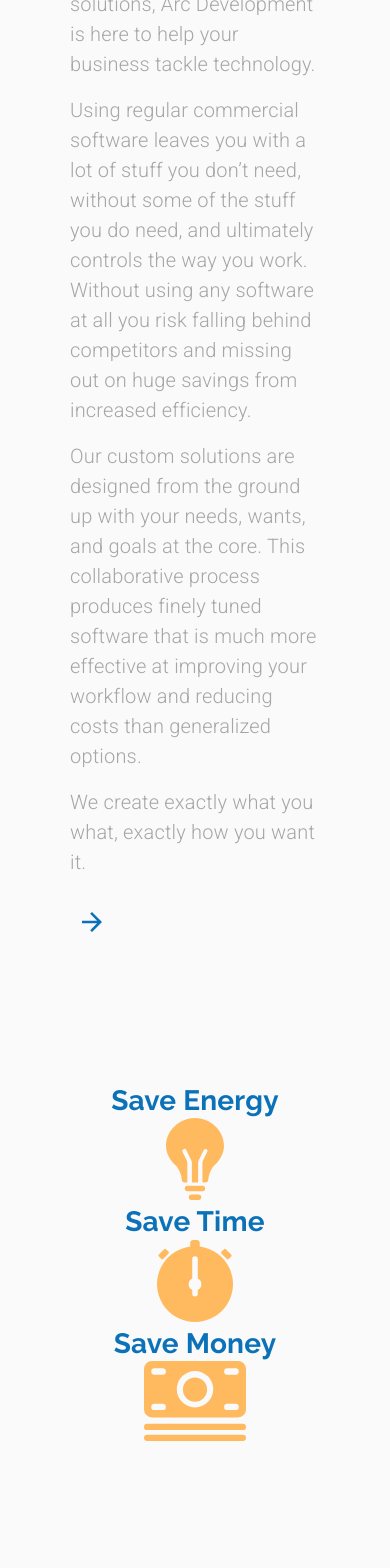
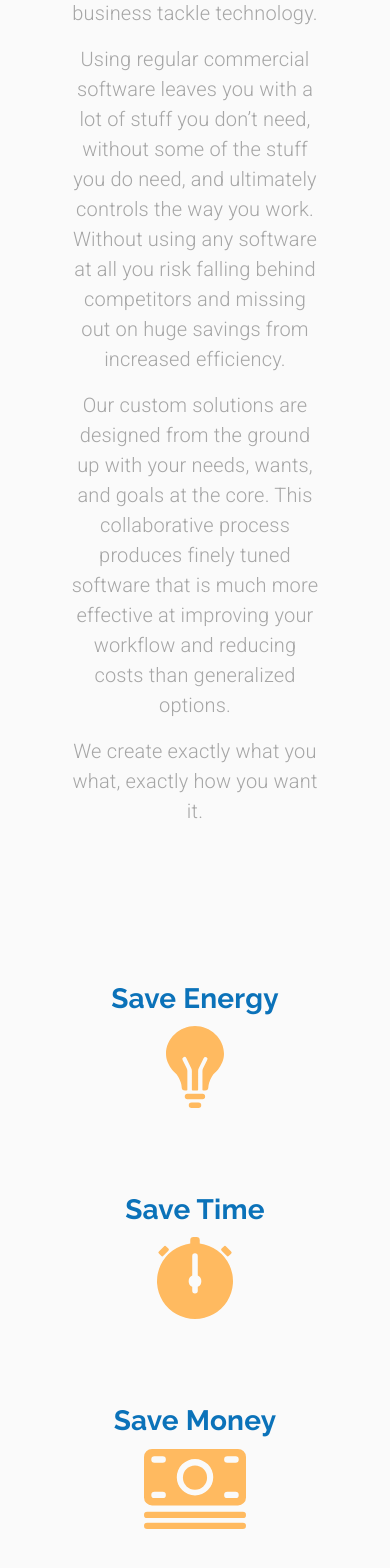
Before and after one commit to sudo-ditto/arcdevelopment-mui, a React (Create React App) app: page /customSoftware in a window 390 px wide. Shown: the part 418-1986 px from the top of the page. Built offline with nearby package versions, Linux system fonts and the light colour scheme.

Commit message:
Added responsive styling for up to icons in software development

```diff
--- a/src/pages/CustomSoftware.js
+++ b/src/pages/CustomSoftware.js
@@ -5,6 +5,7 @@ import { makeStyles, useTheme } from '@material-ui/core';
 import Typography from '@material-ui/core/Typography';
 import Grid from '@material-ui/core/Grid';
 import IconButton from '@material-ui/core/IconButton';
+import Hidden from '@material-ui/core/Hidden';
 import useMediaQuery from '@material-ui/core/useMediaQuery';
 
 import backArrow from '../assets/backArrow.svg';
@@ -30,7 +31,10 @@ const useStyles = makeStyles(theme => ({
         padding: "2em 5em 10em",
     },
     iconsContainer: {
-        margin: "10em 0 10em"
+        margin: "10em 0 10em",
+        [theme.breakpoints.down("md")]: {
+            margin: "10em 0 10em",
+        }
     },
     itemContainer: {
         maxWidth: "50em"
@@ -39,7 +43,9 @@ const useStyles = makeStyles(theme => ({
 
 const CustomSoftware = ({ setSelectedIndex }) => {
     const classes = useStyles();
-    const matchesSM = useMediaQuery("sm");
+    const theme = useTheme();
+    const matchesMD = useMediaQuery(theme.breakpoints.down("md"));
+    const matchesSM = useMediaQuery(theme.breakpoints.down("sm"));
 
     const documentsOptions = {
         loop: true,
@@ -76,14 +82,16 @@ const CustomSoftware = ({ setSelectedIndex }) => {
 
     return (
         <Grid container direction="column" className={classes.mainContainer}>
-            <Grid item container direction="row" justifyContent="space-between">
+            <Grid item container direction="row" justifyContent={matchesMD ? "center" : "space-between"} >
+                <Hidden mdDown>
                     <Grid item className={classes.arrowContainer} style={{ marginRight: "1em", marginLeft: "-3.5em" }}>
                         <IconButton component={Link} to="/services">
                             <img src={backArrow} alt="Back to  Service Page" />
                         </IconButton>
                     </Grid>
+                </Hidden>
 
-                <Grid item container direction="column" className={classes.content}>
+                <Grid item container direction="column" className={classes.content} align={matchesMD ? "center" : undefined}>
                     <Grid item>
                         <Typography variant="h2" gutterBottom>
                             Custom Software Development
@@ -114,17 +122,20 @@ const CustomSoftware = ({ setSelectedIndex }) => {
                         </Typography>
                     </Grid>
                 </Grid>
+                <Hidden mdDown>
                     <Grid item className={classes.arrowContainer} >
                         <IconButton component={Link} to="/mobileapps" onClick={() => setSelectedIndex(2)}>
                             <img src={forwardArrow} alt="Forward to  iOS/Android Development Page" />
                         </IconButton>
                     </Grid>
+                </Hidden>
             </Grid>
+            {/*Icons*/}
             <Grid item container direction="row" justifyContent="center" className={classes.iconsContainer}>
-                <Grid item container md={6}>
+                <Grid item container lg={6} md={8} spacing={matchesSM ? 10 : undefined}>
                     <Grid item container direction="column" md alignItems="center">
                         <Grid item>
-                            <Typography variant="h4">Save Energy</Typography>
+                            <Typography variant="h4" gutterBottom>Save Energy</Typography>
                         </Grid>
                         <Grid item>
                             <img src={lightbulb} alt="Lightbulb" />
@@ -132,7 +143,7 @@ const CustomSoftware = ({ setSelectedIndex }) => {
                     </Grid>
                     <Grid item container direction="column" md alignItems="center">
                         <Grid item>
-                            <Typography variant="h4">Save Time</Typography>
+                            <Typography variant="h4" gutterBottom>Save Time</Typography>
                         </Grid>
                         <Grid item>
                             <img src={stopwatch} alt="Stopwatch" />
@@ -140,7 +151,7 @@ const CustomSoftware = ({ setSelectedIndex }) => {
                     </Grid>
                     <Grid item container direction="column" md alignItems="center">
                         <Grid item>
-                            <Typography variant="h4">Save Money</Typography>
+                            <Typography variant="h4" gutterBottom>Save Money</Typography>
                         </Grid>
                         <Grid item>
                             <img src={cash} alt="Cash" />
@@ -148,7 +159,8 @@ const CustomSoftware = ({ setSelectedIndex }) => {
                     </Grid>
                 </Grid>
             </Grid>
-            <Grid item container direction="row" justifyContent="space-between">
+            {/*Data*/}
+            <Grid item container direction={matchesMD ? "column" : "row"} justifyContent="space-between" alignItems={matchesMD ? "center" : undefined} spacing={10}>
                 <Grid item container className={classes.itemContainer} md>
                     <Grid item container direction="column" md>
                         <Grid item>
@@ -218,8 +230,8 @@ const CustomSoftware = ({ setSelectedIndex }) => {
 
                     </Grid>
                 </Grid>
-                {/*Root-Cause Block*/}
-                <Grid item container direction="row" justifyContent="space-between">
+                {/*Automation and UX Block*/}
+                <Grid item container direction="row" direction={matchesMD ? "column" : "row"} justifyContent="space-between" alignItems={matchesMD ? "center" : undefined} justifyContent="space-between" style={{ marginBottom: "10em" }} spacing={10}>
                     <Grid item container className={classes.itemContainer} md>
                         <Grid item container direction="column" md>
                             <Grid item>
```
Lines whose indentation alone changed are shown as unchanged.
